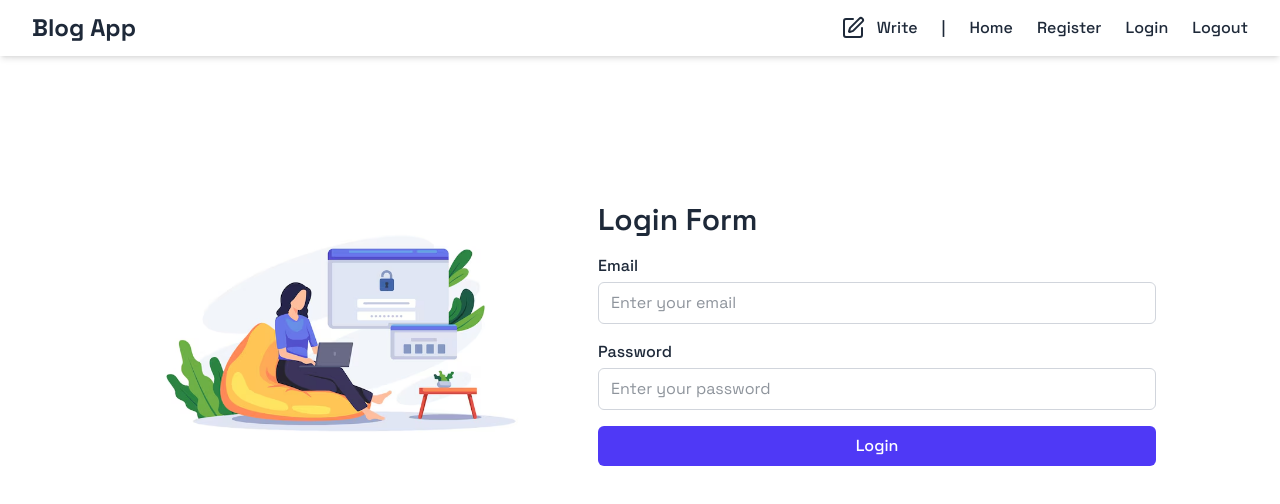
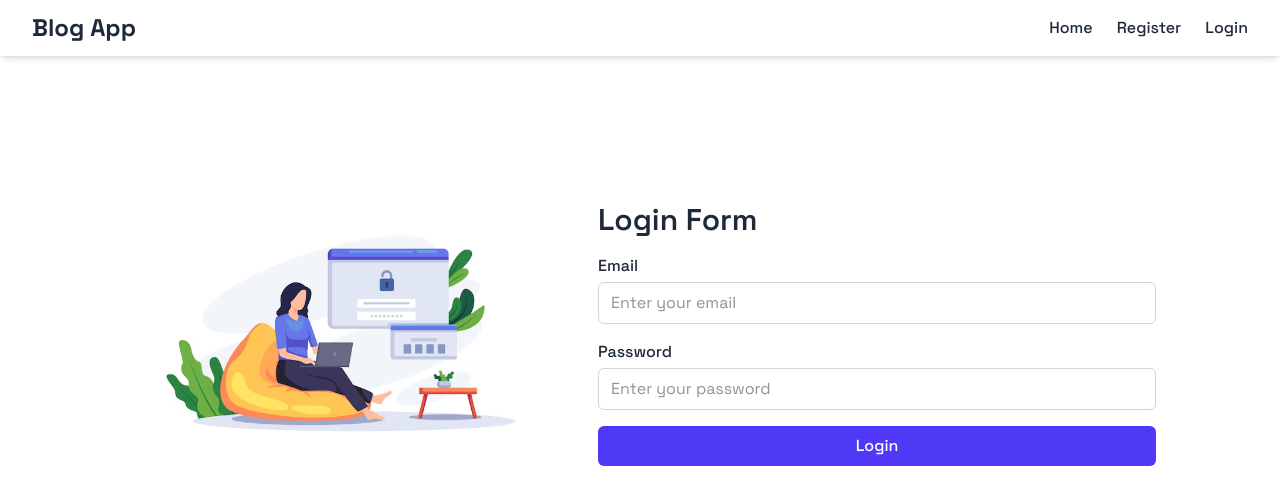
Before and after one commit to elishabhatti/client-of-blog-app, a React (Vite) app: page /login in a window 1280 px wide. Shown: the top 504 px of the page. Built offline with nearby package versions, Linux system fonts and the light colour scheme.

Commit message:
implemented dynamic navbar with isLoggedIn token

```diff
--- a/src/components/Navbar.jsx
+++ b/src/components/Navbar.jsx
@@ -1,15 +1,18 @@
 import React from "react";
 import { NavLink } from "react-router-dom";
 import { SquarePen } from "lucide-react";
-
+import { useAuth } from "../store/auth";
 
 const Navbar = () => {
+  const { isLoggedIn } = useAuth();
   return (
     <div className="bg-white text-gray-800 fixed w-full px-8 p-3 shadow-md">
       <header className="flex justify-between items-center">
         <h1 className="text-2xl font-bold">Blog App</h1>
         <nav>
           <ul className="flex gap-6 text-base font-medium">
+            {isLoggedIn && (
+              <>
                 <li>
                   <NavLink to="/write" className="hover:text-indigo-600">
                     <div className="flex gap-3">
@@ -19,11 +22,17 @@ const Navbar = () => {
                   </NavLink>
                 </li>
                 <li>|</li>
+              </>
+            )}
+
             <li>
               <NavLink to="/" className="hover:text-indigo-600">
                 Home
               </NavLink>
             </li>
+
+            {!isLoggedIn && (
+              <>
                 <li>
                   <NavLink to="/register" className="hover:text-indigo-600">
                     Register
@@ -34,11 +43,16 @@ const Navbar = () => {
                     Login
                   </NavLink>
                 </li>
+              </>
+            )}
+
+            {isLoggedIn && (
               <li>
                 <NavLink to="/logout" className="hover:text-indigo-600">
                   Logout
                 </NavLink>
               </li>
+            )}
           </ul>
         </nav>
       </header>
--- a/src/pages/Home.jsx
+++ b/src/pages/Home.jsx
@@ -55,7 +55,7 @@ const Home = () => {
       );
 
       setArticles(articles.data.message);
-    } catch (error) {
+      } catch (error) {
       toast.error(
         "Error While Get Articles:",
         error.response?.data || error.message
--- a/src/store/auth.jsx
+++ b/src/store/auth.jsx
@@ -1,9 +1,10 @@
 import axios from "axios";
-import { createContext, useContext } from "react";
+import { createContext, useContext, useState } from "react";
 
 export const AuthContext = createContext();
 
 export const AuthProvider = ({ children }) => {
+  const [token, setToken] = useState(localStorage.getItem("token"));
   const LogoutUser = async () => {
     try {
       const response = await axios.post(
@@ -12,6 +13,8 @@ export const AuthProvider = ({ children }) => {
         { withCredentials: true }
       );
       console.log("Logout successful:", response.data);
+      setToken("");
+      return localStorage.removeItem("token");
     } catch (error) {
       console.error(
         "Logout failed:",
@@ -20,12 +23,15 @@ export const AuthProvider = ({ children }) => {
     }
   };
 
+  let isLoggedIn = !!token;
+  console.log("isLoggedIN ", isLoggedIn);
+
   const storeTokenIns = (token) => {
     localStorage.setItem("token", token);
   };
 
   return (
-    <AuthContext.Provider value={{ LogoutUser, storeTokenIns }}>
+    <AuthContext.Provider value={{ LogoutUser, storeTokenIns, isLoggedIn }}>
       {children}
     </AuthContext.Provider>
   );
```
Lines whose indentation alone changed are shown as unchanged.
